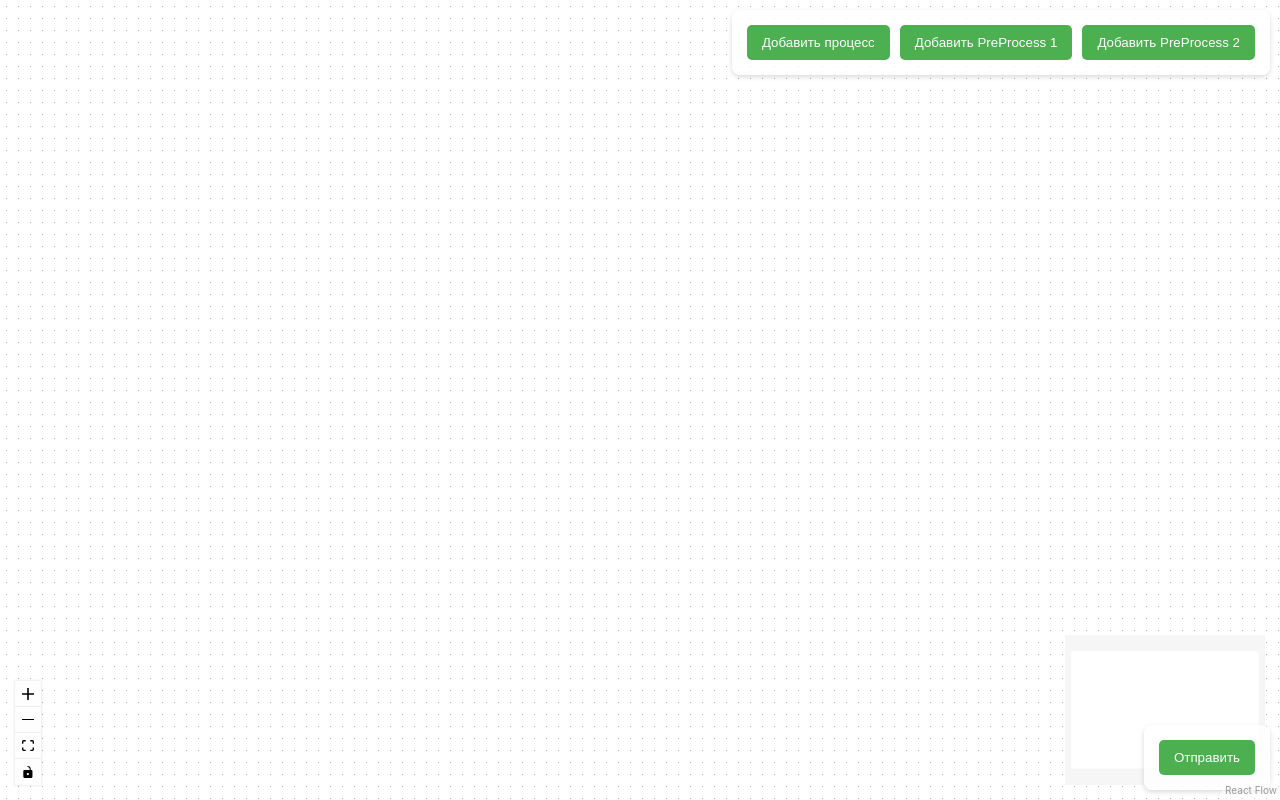
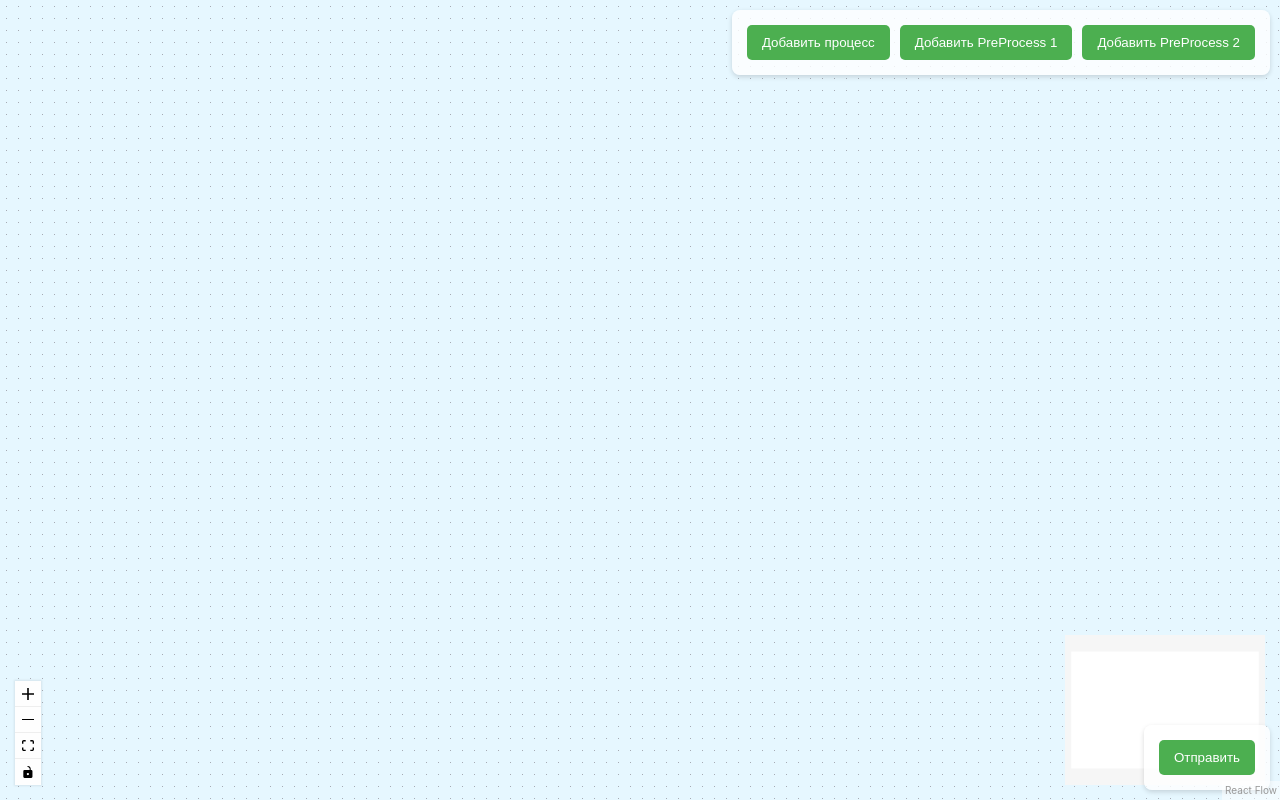
Before and after one commit to SancheSLozovoy/react-flow-app, a React (Vite) app: page / in a window 1280 px wide. Built offline with nearby package versions, Linux system fonts and the light colour scheme.

Commit message:
update: add background color

```diff
--- a/src/widgets/Flow/ui/Flow.tsx
+++ b/src/widgets/Flow/ui/Flow.tsx
@@ -65,11 +65,10 @@ export default function Flow() {
                 onNodesChange={onNodesChange}
                 onEdgesChange={onEdgesChange}
                 onConnect={onConnect}
-                fitView
                 nodeTypes={nodeTypes}
             >
                 <Controls />
-                <Background gap={12} size={1} />
+                <Background bgColor='#e6f7ff' gap={12} size={1} />
                 <MiniMap />
                 <Panel position="top-right" className="panel">
                     <button className="button" onClick={handleAddProcess}>Добавить процесс</button>
```
